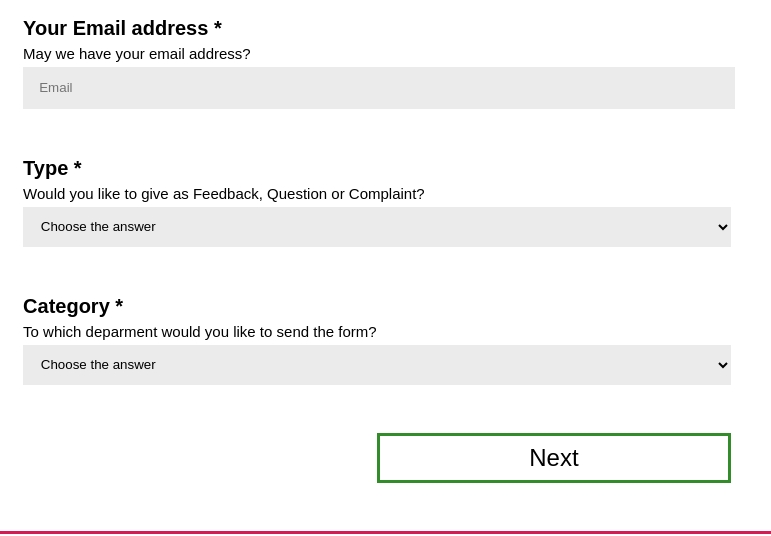
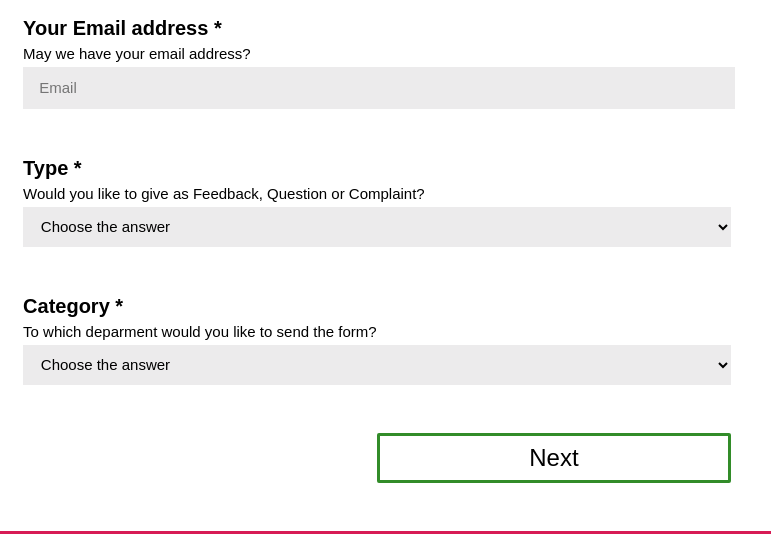
Before and after one commit to afernandezgo96/ESED_Frontend_Challenge_Alejandro_Fernandez, a plain HTML site: page index.html in a window 1280 px wide. In both pictures the pointer is over the button "Next". Shown: the part 160-696 px from the top of the page, 263-1034 px from the left. Drawn offline with Linux system fonts and the light colour scheme.

Commit message:
Fixed border-radius of next button and font size of selects and inputs

```diff
--- a/style.css
+++ b/style.css
@@ -71,6 +71,7 @@ body{
     background-color: white;
     color: black;
     border-color: #328c29;
+    border-radius: 2px;
 }
 
 select, input{
@@ -79,4 +80,5 @@ select, input{
     width: 100%;
     height:40px;
     text-indent: 2%;
+    font-size: 15px;
 }
```
